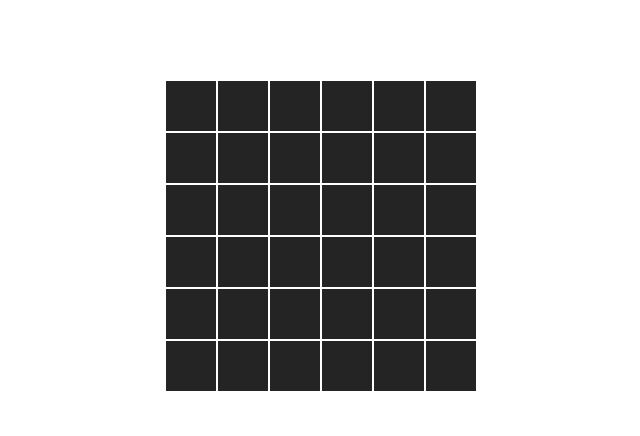
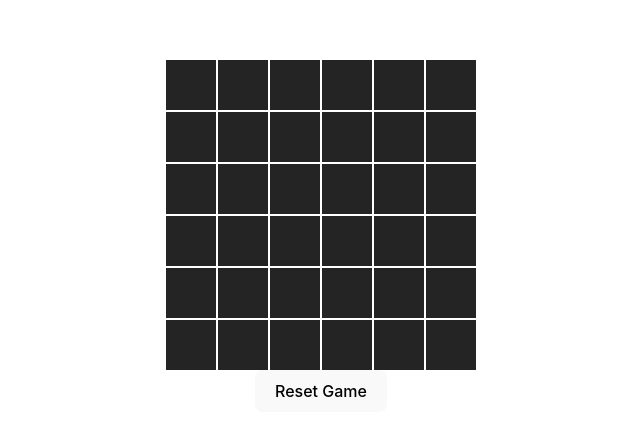
Before and after one commit to dmatkulov/hw-54, a React (Vite) app: page / in a window 1280 px wide. Shown: the part 164-600 px from the top of the page, without its empty margins (319-959 px from the left). Built offline with nearby package versions, Linux system fonts and the light colour scheme.

Commit message:
add reset button to the main app

```diff
--- a/src/Containers/App.tsx
+++ b/src/Containers/App.tsx
@@ -1,5 +1,6 @@
 import React, {useState} from 'react';
 import GameBoard from '../components/GameBoard/GameBoard.tsx';
+import ResetBtn from '../components/ResetBtn/ResetBtn.tsx';
 import {CellData} from '../types';
 import './App.css';
 
@@ -22,10 +23,14 @@ const App = () => {
     setItems(updatedItems);
   };
 
+  const handleResetClick = () => {
+    setItems(createItems);
+  };
 
   return (
     <div>
       <GameBoard items={items} handleClick={(index) => handleCellClick(index)}></GameBoard>
+      <ResetBtn onClick={handleResetClick}>Reset Game</ResetBtn>
     </div>
   );
 };
--- a/src/components/ResetBtn/ResetBtn.tsx
+++ b/src/components/ResetBtn/ResetBtn.tsx
@@ -2,14 +2,10 @@ import React from 'react';
 
 interface Props extends React.PropsWithChildren{
   onClick: React.MouseEventHandler;
-  isActive: boolean;
 }
-const ResetBtn: React.FC<Props> = ({onClick, isActive, children}) => {
+const ResetBtn: React.FC<Props> = ({onClick, children}) => {
   const buttonClasses = ['ToggleButton'];
 
-  if (isActive) {
-    buttonClasses.push('Red');
-  }
 
   return (
     <div>
```
